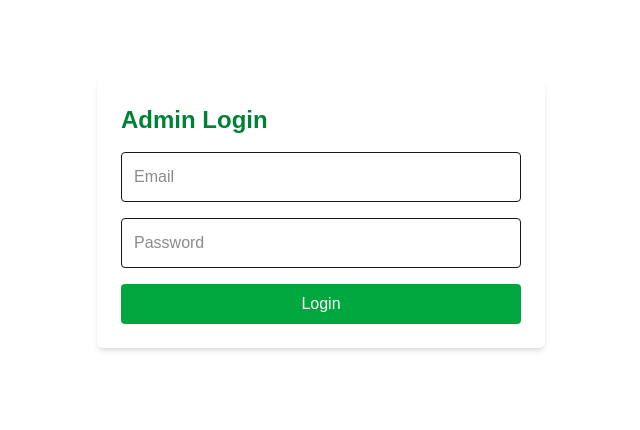
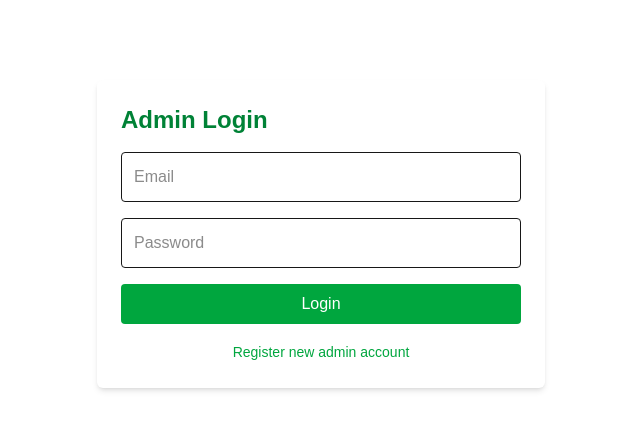
Before and after one commit to pdoduce/countryside-store-v2, a Next.js app: page /admin in a window 1280 px wide. Shown: the top 430 px of the page, without its empty margins (319-959 px from the left). Built offline with nearby package versions, Linux system fonts and the light colour scheme; no server answers.

Commit message:
Ready for Deployment

```diff
--- a/next.config.js
+++ b/next.config.js
@@ -26,6 +26,10 @@ const nextConfig = {
     formats: ['image/webp'],
     minimumCacheTTL: 86400, // Cache images for 1 day
   },
+  eslint: {
+    // Disable ESLint during builds
+    ignoreDuringBuilds: true,
+  },
 };
 
 module.exports = nextConfig;
--- a/src/app/admin/page.tsx
+++ b/src/app/admin/page.tsx
@@ -3,6 +3,7 @@
 import { useState } from 'react'
 import { useRouter } from 'next/navigation'
 import { supabase } from '@/lib/supabase/client'
+import Link from 'next/link'
 
 export default function AdminLogin() {
   const router = useRouter()
@@ -70,6 +71,15 @@ export default function AdminLogin() {
           Login
         </button>
         {error && <p className="mt-4 text-center text-sm text-red-600">{error}</p>}
+
+        <div className="mt-4 text-center">
+          <Link
+            href="/admin/register"
+            className="text-green-600 hover:underline text-sm"
+          >
+            Register new admin account
+          </Link>
+        </div>
       </form>
     </div>
   )
--- a/src/app/admin/register/page.tsx
+++ b/src/app/admin/register/page.tsx
@@ -176,7 +176,7 @@ export default function AdminRegisterPage() {
 
       <div className="mt-6 text-center text-sm text-gray-600">
         Already have an account?{' '}
-        <Link href="/admin/login" className="text-green-600 hover:text-green-700 font-medium">
+        <Link href="/admin" className="text-green-600 hover:text-green-700 font-medium">
           Login here
         </Link>
       </div>
--- a/src/components/Header.tsx
+++ b/src/components/Header.tsx
@@ -166,12 +166,7 @@ export default function Header() {
                 <div className="absolute right-0 mt-2 w-40 bg-white shadow-lg rounded z-50">
                   <Link href="/dashboard/orders" className="block px-4 py-2 hover:bg-green-100">🧾 Orders</Link>
                   <Link href="/dashboard/settings" className="block px-4 py-2 hover:bg-green-100">⚙️ Settings</Link>
-                  <button
-                    onClick={handleLogout}
-                    className="block px-4 py-2 w-full text-left hover:bg-green-100"
-                  >
-                    🔐 Logout
-                  </button>
+                  <Link href="/logout" className="block px-4 py-2 hover:bg-green-100">🔐 Logout</Link>
                 </div>
               )}
             </div>
```
